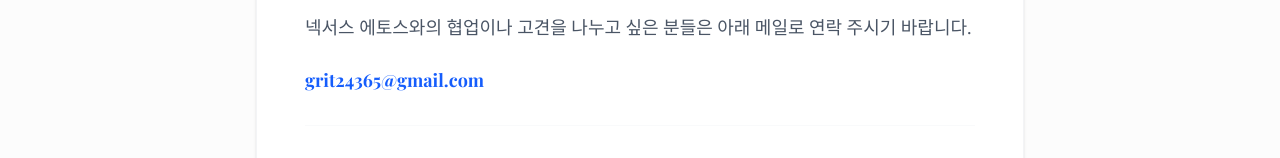
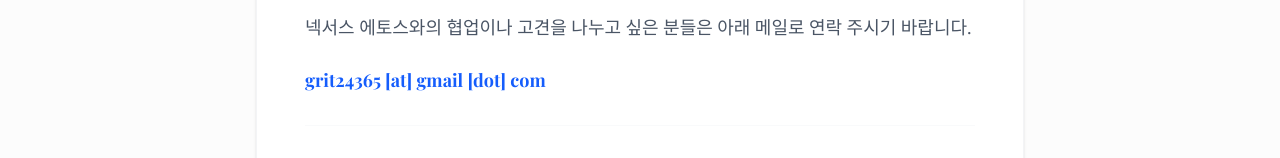
Before and after one commit to grit24365/nexus-ethos, a Next.js app: page /contact in a window 1280 px wide. Shown: the part 447-605 px from the top of the page. Built offline with nearby package versions, Linux system fonts and the light colour scheme; no server answers; a web font is replaced by a local one.

Commit message:
Security: Obfuscate contact email to prevent bot scraping

```diff
--- a/src/app/contact/page.tsx
+++ b/src/app/contact/page.tsx
@@ -11,7 +11,7 @@
         <div className="space-y-2">
           <h3 className="text-lg font-bold">제휴 및 기고 문의</h3>
           <p className="text-gray-600">넥서스 에토스와의 협업이나 고견을 나누고 싶은 분들은 아래 메일로 연락 주시기 바랍니다.</p>
-          <p className="text-xl font-serif font-bold text-blue-600">grit24365@gmail.com</p>
+          <p className="text-xl font-serif font-bold text-blue-600">grit24365 [at] gmail [dot] com</p>
         </div>
 
         <div className="pt-8 border-t border-gray-50 space-y-2">
```
